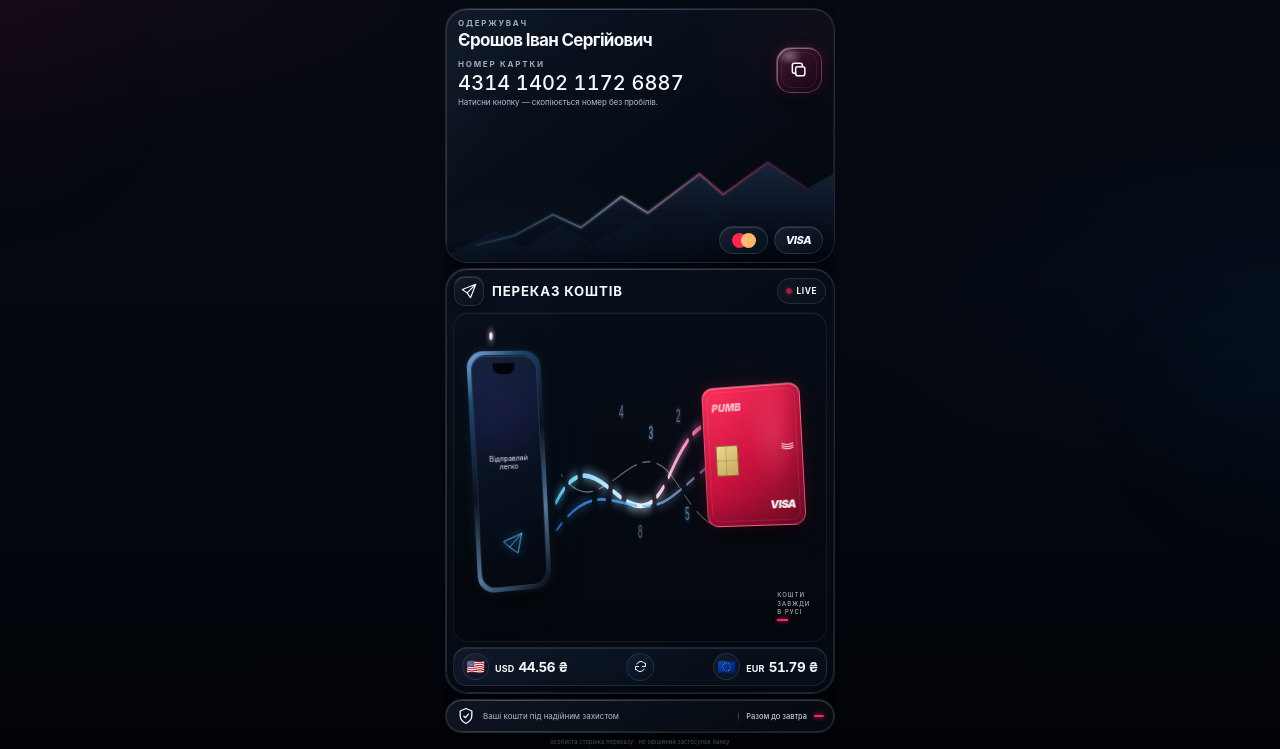
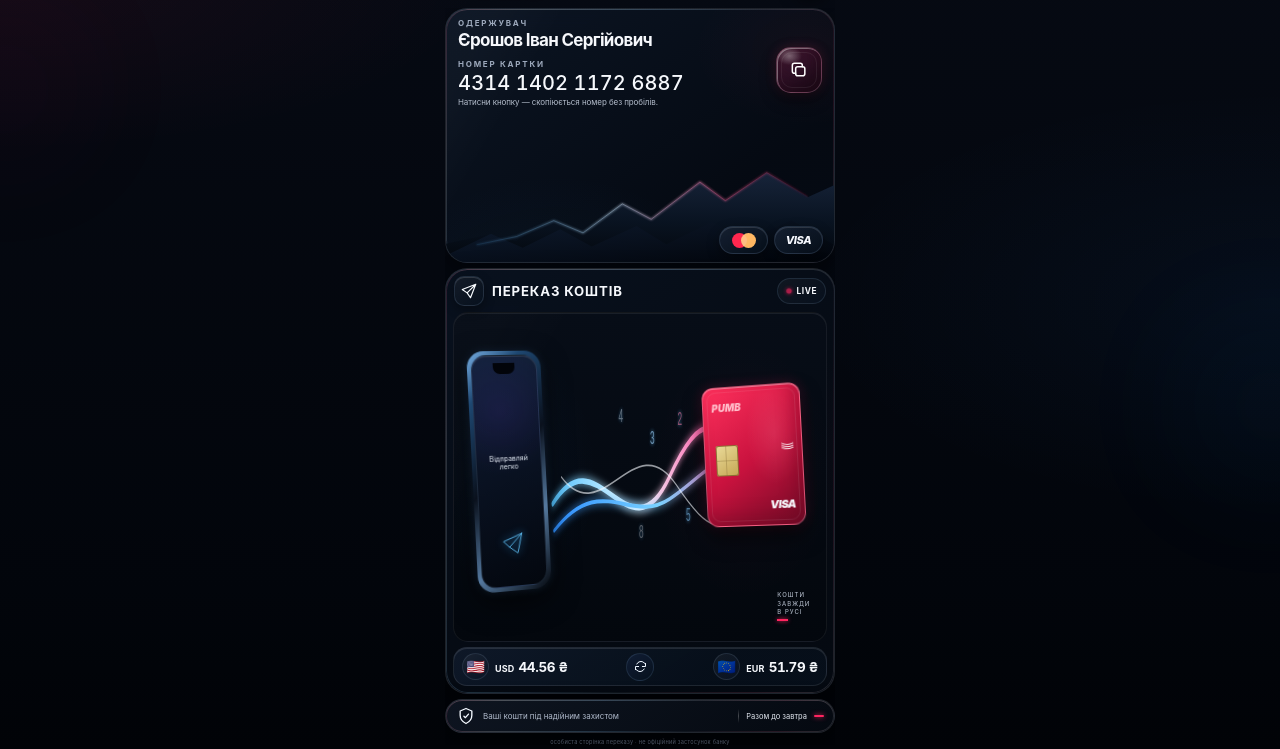
Before and after one commit to Saitama21/Beta-test-, a plain HTML site: page index.html in a window 1280 px wide. Shown: the part 51-800 px from the top of the page. Drawn offline with Linux system fonts and the light colour scheme; no server answers.

Commit message:
Rebuild compact one-screen PUMB layout

```diff
--- a/index.html
+++ b/index.html
@@ -8,7 +8,7 @@
 <meta name="format-detection" content="telephone=no">
 <title>PUMB Personal Card</title>
 <script src="https://telegram.org/js/telegram-web-app.js"></script>
-<link rel="stylesheet" href="styles.css?v=20260908-1246">
+<link rel="stylesheet" href="styles.css?v=20260908-1236">
 </head>
 <body>
 <div class="ambient" aria-hidden="true"></div>
@@ -38,59 +38,91 @@
             <svg class="copy-icon" viewBox="0 0 24 24" aria-hidden="true"><rect x="8" y="8" width="11" height="11" rx="2.5"/><path d="M16 8V6.5A2.5 2.5 0 0 0 13.5 4h-7A2.5 2.5 0 0 0 4 6.5v7A2.5 2.5 0 0 0 6.5 16H8"/></svg>
             <svg class="copy-success" viewBox="0 0 24 24" aria-hidden="true"><path d="m5 12.5 4.1 4L19 7"/></svg>
           </button>
-          <div class="copy-status" id="copyStatus" aria-live="polite">Номер скопійовано</div>
+          <div class="copy-status" id="copyStatus" aria-live="polite">Скопійовано</div>
         </div>
       </div>
 
       <div class="hero-landscape" aria-hidden="true">
-        <svg viewBox="0 0 900 260" preserveAspectRatio="none">
+        <svg viewBox="0 0 900 240" preserveAspectRatio="none">
           <defs>
-            <linearGradient id="landFillA" x1="0" y1="0" x2="0" y2="1"><stop offset="0" stop-color="#17243a"/><stop offset=".55" stop-color="#0a1220"/><stop offset="1" stop-color="#040812"/></linearGradient>
-            <linearGradient id="landFillB" x1="0" y1="0" x2="1" y2="1"><stop offset="0" stop-color="#0f1c31"/><stop offset="1" stop-color="#03070e"/></linearGradient>
-            <linearGradient id="ridgeLight" x1="0" y1="0" x2="1" y2="0"><stop offset="0" stop-color="#76c9ff" stop-opacity=".15"/><stop offset=".45" stop-color="#d9ecff" stop-opacity=".8"/><stop offset=".72" stop-color="#ff6ca8" stop-opacity=".68"/><stop offset="1" stop-color="#ff2c68" stop-opacity=".18"/></linearGradient>
-            <filter id="ridgeGlow" x="-30%" y="-50%" width="160%" height="200%"><feGaussianBlur stdDeviation="3"/></filter>
+            <linearGradient id="landA" x1="0" y1="0" x2="0" y2="1"><stop offset="0" stop-color="#17243a"/><stop offset=".55" stop-color="#091321"/><stop offset="1" stop-color="#03070d"/></linearGradient>
+            <linearGradient id="landB" x1="0" y1="0" x2="1" y2="1"><stop offset="0" stop-color="#0e1b2f"/><stop offset="1" stop-color="#02050b"/></linearGradient>
+            <linearGradient id="ridge" x1="0" y1="0" x2="1" y2="0"><stop offset="0" stop-color="#56b6ff" stop-opacity=".2"/><stop offset=".42" stop-color="#cde9ff" stop-opacity=".72"/><stop offset=".73" stop-color="#ff6b9f" stop-opacity=".66"/><stop offset="1" stop-color="#ff2b68" stop-opacity=".16"/></linearGradient>
+            <filter id="ridgeGlow" x="-20%" y="-60%" width="140%" height="220%"><feGaussianBlur stdDeviation="2.2"/></filter>
           </defs>
-          <path d="M0 260V220L95 193l63 15 90-61 66 31 93-74 61 39 120-93 55 49 103-77 92 62 62-35v211Z" fill="url(#landFillA)"/>
-          <path d="M0 260v-16l112-58 67 38 89-54 72 48 105-61 66 50 111-67 78 53 103-62 97 70v59Z" fill="url(#landFillB)" opacity=".96"/>
-          <path d="M70 220 159 197l89-50 65 31 94-74 61 39 120-93 55 49 103-77 91 61" fill="none" stroke="url(#ridgeLight)" stroke-width="4" stroke-linecap="round" filter="url(#ridgeGlow)" opacity=".75"/>
-          <path d="M70 220 159 197l89-50 65 31 94-74 61 39 120-93 55 49 103-77 91 61" fill="none" stroke="url(#ridgeLight)" stroke-width="1.2" stroke-linecap="round" opacity=".95"/>
+          <path d="M0 240v-40l91-18 72 12 87-45 68 27 91-64 67 34 113-82 59 41 96-62 96 54 60-26v159Z" fill="url(#landA)"/>
+          <path d="M0 240v-14l104-48 74 31 87-41 73 38 104-45 69 40 105-49 84 39 101-43 99 54v38Z" fill="url(#landB)" opacity=".96"/>
+          <path d="M72 202 164 184l86-35 68 27 91-64 67 34 113-82 59 41 96-62 94 52" fill="none" stroke="url(#ridge)" stroke-width="3.5" stroke-linecap="round" filter="url(#ridgeGlow)" opacity=".78"/>
+          <path d="M72 202 164 184l86-35 68 27 91-64 67 34 113-82 59 41 96-62 94 52" fill="none" stroke="url(#ridge)" stroke-width="1.1" stroke-linecap="round" opacity=".92"/>
         </svg>
-        <div class="network-pills"><div class="network-pill master" aria-label="Mastercard"><i></i><i></i></div><div class="network-pill visa" aria-label="Visa">VISA</div></div>
+        <div class="network-pills">
+          <div class="network-pill master" aria-label="Mastercard"><i></i><i></i></div>
+          <div class="network-pill visa" aria-label="Visa">VISA</div>
+        </div>
       </div>
     </section>
 
     <section class="transfer-card panel" aria-label="Переказ коштів">
       <div class="transfer-head">
-        <div class="transfer-title-wrap"><div class="plane-badge" aria-hidden="true"><svg viewBox="0 0 24 24"><path d="M21 3 9.5 14.5M21 3l-7 18-4.5-6.5L3 10l18-7Z"/></svg></div><div class="transfer-title">ПЕРЕКАЗ КОШТІВ</div></div>
+        <div class="transfer-title-wrap">
+          <div class="plane-badge" aria-hidden="true"><svg viewBox="0 0 24 24"><path d="M21 3 9.5 14.5M21 3l-7 18-4.5-6.5L3 10l18-7Z"/></svg></div>
+          <div class="transfer-title">ПЕРЕКАЗ КОШТІВ</div>
+        </div>
         <div class="live-pill"><span></span>LIVE</div>
       </div>
+
       <div class="transfer-stage" aria-hidden="true">
         <div class="stage-veil"></div>
-        <div class="phone-3d"><div class="phone-edge"></div><div class="phone-screen"><div class="phone-notch"></div><div class="phone-copy">Відправляй<br>легко</div><svg class="phone-plane" viewBox="0 0 64 64"><path d="M55 8 22 41M55 8 43 57 22 41 7 26 55 8Z"/></svg></div></div>
+        <div class="phone-3d">
+          <div class="phone-edge"></div>
+          <div class="phone-screen">
+            <div class="phone-notch"></div>
+            <div class="phone-copy">Відправляй<br>легко</div>
+            <svg class="phone-plane" viewBox="0 0 64 64"><path d="M55 8 22 41M55 8 43 57 22 41 7 26 55 8Z"/></svg>
+          </div>
+        </div>
+
         <svg class="flow-layer" viewBox="0 0 900 360" preserveAspectRatio="none">
           <defs>
-            <linearGradient id="flowA" x1="0" y1="0" x2="1" y2="0"><stop offset="0" stop-color="#5ec8ff"/><stop offset=".44" stop-color="#f5fbff"/><stop offset=".72" stop-color="#ff75ba"/><stop offset="1" stop-color="#ff2e6b"/></linearGradient>
-            <linearGradient id="flowB" x1="0" y1="0" x2="1" y2="0"><stop offset="0" stop-color="#2f8cff"/><stop offset=".5" stop-color="#77c8ff"/><stop offset="1" stop-color="#ff4e98"/></linearGradient>
-            <filter id="flowGlow" x="-30%" y="-60%" width="160%" height="220%"><feGaussianBlur stdDeviation="7" result="b"/><feMerge><feMergeNode in="b"/><feMergeNode in="SourceGraphic"/></feMerge></filter>
+            <linearGradient id="flowA" x1="0" y1="0" x2="1" y2="0"><stop offset="0" stop-color="#55c4ff"/><stop offset=".43" stop-color="#edf9ff"/><stop offset=".72" stop-color="#ff79b9"/><stop offset="1" stop-color="#ff2e69"/></linearGradient>
+            <linearGradient id="flowB" x1="0" y1="0" x2="1" y2="0"><stop offset="0" stop-color="#2e8eff"/><stop offset=".52" stop-color="#79d2ff"/><stop offset="1" stop-color="#ff4b98"/></linearGradient>
+            <filter id="flowGlow" x="-30%" y="-70%" width="160%" height="240%"><feGaussianBlur stdDeviation="6" result="b"/><feMerge><feMergeNode in="b"/><feMergeNode in="SourceGraphic"/></feMerge></filter>
           </defs>
-          <path class="flow flow-a" d="M190 210 C310 105 405 290 520 176 S675 130 755 170" fill="none" stroke="url(#flowA)" stroke-width="6" stroke-linecap="round" filter="url(#flowGlow)"/>
-          <path class="flow flow-b" d="M192 245 C320 165 405 240 520 205 S660 130 760 190" fill="none" stroke="url(#flowB)" stroke-width="3.5" stroke-linecap="round" opacity=".75" filter="url(#flowGlow)"/>
-          <path class="flow flow-c" d="M205 175 C325 250 420 102 540 185 S680 240 760 205" fill="none" stroke="#f7fbff" stroke-width="1.8" stroke-linecap="round" opacity=".38"/>
-          <g class="transfer-digits"><text x="380" y="105">4</text><text x="466" y="136">3</text><text x="546" y="112">2</text><text x="435" y="255">8</text><text x="572" y="236">5</text></g>
-          <circle class="motion-packet packet-a" r="5"><animateMotion dur="2.8s" repeatCount="indefinite" path="M190 210 C310 105 405 290 520 176 S675 130 755 170"/></circle>
-          <circle class="motion-packet packet-b" r="4"><animateMotion dur="3.4s" begin="-1.6s" repeatCount="indefinite" path="M192 245 C320 165 405 240 520 205 S660 130 760 190"/></circle>
-          <circle class="motion-packet packet-c" r="3"><animateMotion dur="4.1s" begin="-2.4s" repeatCount="indefinite" path="M205 175 C325 250 420 102 540 185 S680 240 760 205"/></circle>
+          <path class="flow-base flow-base-a" d="M180 212 C310 120 402 288 520 178 S674 130 760 172" fill="none" stroke="url(#flowA)" stroke-width="3.2" stroke-linecap="round" opacity=".3"/>
+          <path class="flow-base flow-base-b" d="M184 246 C320 170 405 239 520 206 S660 135 766 193" fill="none" stroke="url(#flowB)" stroke-width="2.2" stroke-linecap="round" opacity=".24"/>
+          <path class="flow-pulse flow-pulse-a" pathLength="100" d="M180 212 C310 120 402 288 520 178 S674 130 760 172" fill="none" stroke="url(#flowA)" stroke-width="7" stroke-linecap="round" filter="url(#flowGlow)"/>
+          <path class="flow-pulse flow-pulse-b" pathLength="100" d="M184 246 C320 170 405 239 520 206 S660 135 766 193" fill="none" stroke="url(#flowB)" stroke-width="5" stroke-linecap="round" filter="url(#flowGlow)"/>
+          <path class="flow-pulse flow-pulse-c" pathLength="100" d="M205 178 C325 248 420 110 540 188 S680 238 765 207" fill="none" stroke="#f7fbff" stroke-width="2.2" stroke-linecap="round" opacity=".6"/>
+          <g class="transfer-digits"><text x="378" y="110">4</text><text x="470" y="142">3</text><text x="550" y="116">2</text><text x="438" y="255">8</text><text x="575" y="238">5</text></g>
         </svg>
-        <div class="bank-card-3d"><div class="card-sheen"></div><div class="pumb-mark">PUMB</div><div class="chip"><i></i></div><div class="contactless">)))</div><div class="visa-mark">VISA</div></div>
+
+        <div class="bank-card-3d">
+          <div class="card-sheen"></div>
+          <div class="pumb-mark">PUMB</div>
+          <div class="chip"><i></i></div>
+          <div class="contactless">)))</div>
+          <div class="visa-mark">VISA</div>
+        </div>
         <div class="stage-caption">КОШТИ<br>ЗАВЖДИ<br>В РУСІ<i></i></div>
       </div>
-      <div class="rates" aria-label="Курси НБУ"><div class="rate"><span class="flag-badge" aria-hidden="true">🇺🇸</span><span class="rate-line"><b>USD</b><span id="usdVal">44.56 ₴</span></span></div><div class="sync-pill" id="syncPill" aria-label="Курси оновлюються автоматично"><svg viewBox="0 0 24 24"><path d="M20 7v5h-5"/><path d="M4 17v-5h5"/><path d="M6.1 8a7 7 0 0 1 11.4-2.1L20 8M4 16l2.5 2.1A7 7 0 0 0 17.9 16"/></svg></div><div class="rate"><span class="flag-badge" aria-hidden="true">🇪🇺</span><span class="rate-line"><b>EUR</b><span id="eurVal">51.79 ₴</span></span></div></div>
+
+      <div class="rates" aria-label="Курси НБУ">
+        <div class="rate"><span class="flag-badge" aria-hidden="true">🇺🇸</span><span class="rate-line"><b>USD</b><span id="usdVal">44.56 ₴</span></span></div>
+        <div class="sync-pill" id="syncPill" aria-label="Курси оновлюються автоматично"><svg viewBox="0 0 24 24"><path d="M20 7v5h-5"/><path d="M4 17v-5h5"/><path d="M6.1 8a7 7 0 0 1 11.4-2.1L20 8M4 16l2.5 2.1A7 7 0 0 0 17.9 16"/></svg></div>
+        <div class="rate"><span class="flag-badge" aria-hidden="true">🇪🇺</span><span class="rate-line"><b>EUR</b><span id="eurVal">51.79 ₴</span></span></div>
+      </div>
     </section>
 
-    <section class="security panel" aria-label="Безпека"><span class="security-icon" aria-hidden="true"><svg viewBox="0 0 24 24"><path d="M12 3 19 6v5c0 5-3 8-7 10-4-2-7-5-7-10V6l7-3Z"/><path d="M9.5 12.2 11.3 14 15 9.7"/></svg></span><span class="security-copy">Ваші кошти під надійним захистом</span><span class="security-divider" aria-hidden="true"></span><span class="security-tag">Разом до завтра</span><span class="security-dash" aria-hidden="true"></span></section>
+    <section class="security panel" aria-label="Безпека">
+      <span class="security-icon" aria-hidden="true"><svg viewBox="0 0 24 24"><path d="M12 3 19 6v5c0 5-3 8-7 10-4-2-7-5-7-10V6l7-3Z"/><path d="M9.5 12.2 11.3 14 15 9.7"/></svg></span>
+      <span class="security-copy">Ваші кошти під надійним захистом</span>
+      <span class="security-divider" aria-hidden="true"></span>
+      <span class="security-tag">Разом до завтра</span>
+      <span class="security-dash" aria-hidden="true"></span>
+    </section>
     <div class="disclaimer">особиста сторінка переказу · не офіційний застосунок банку</div>
   </div>
 </main>
-<script src="app.js" defer></script>
+<script src="app.js?v=20260908-1236" defer></script>
 </body>
 </html>
```
